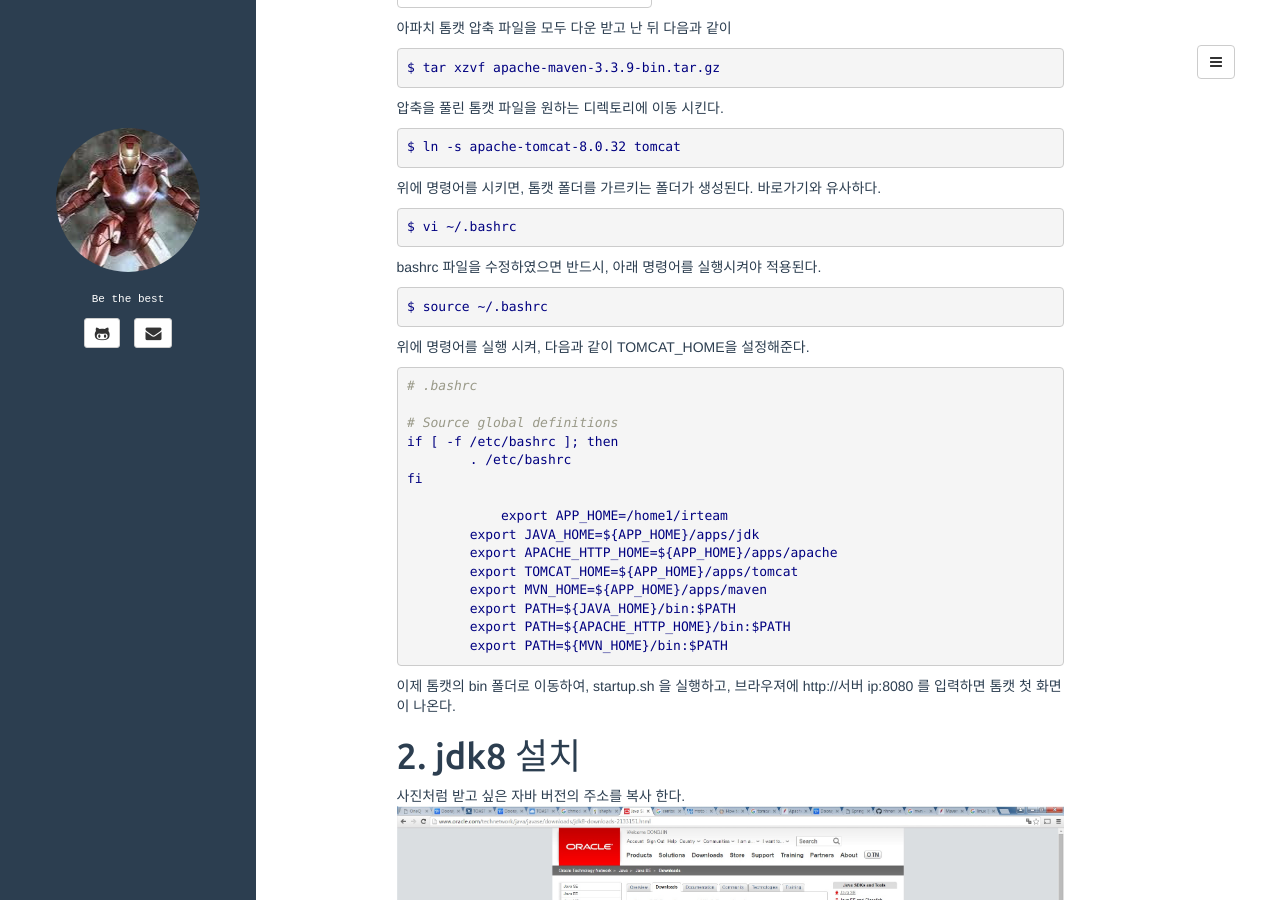
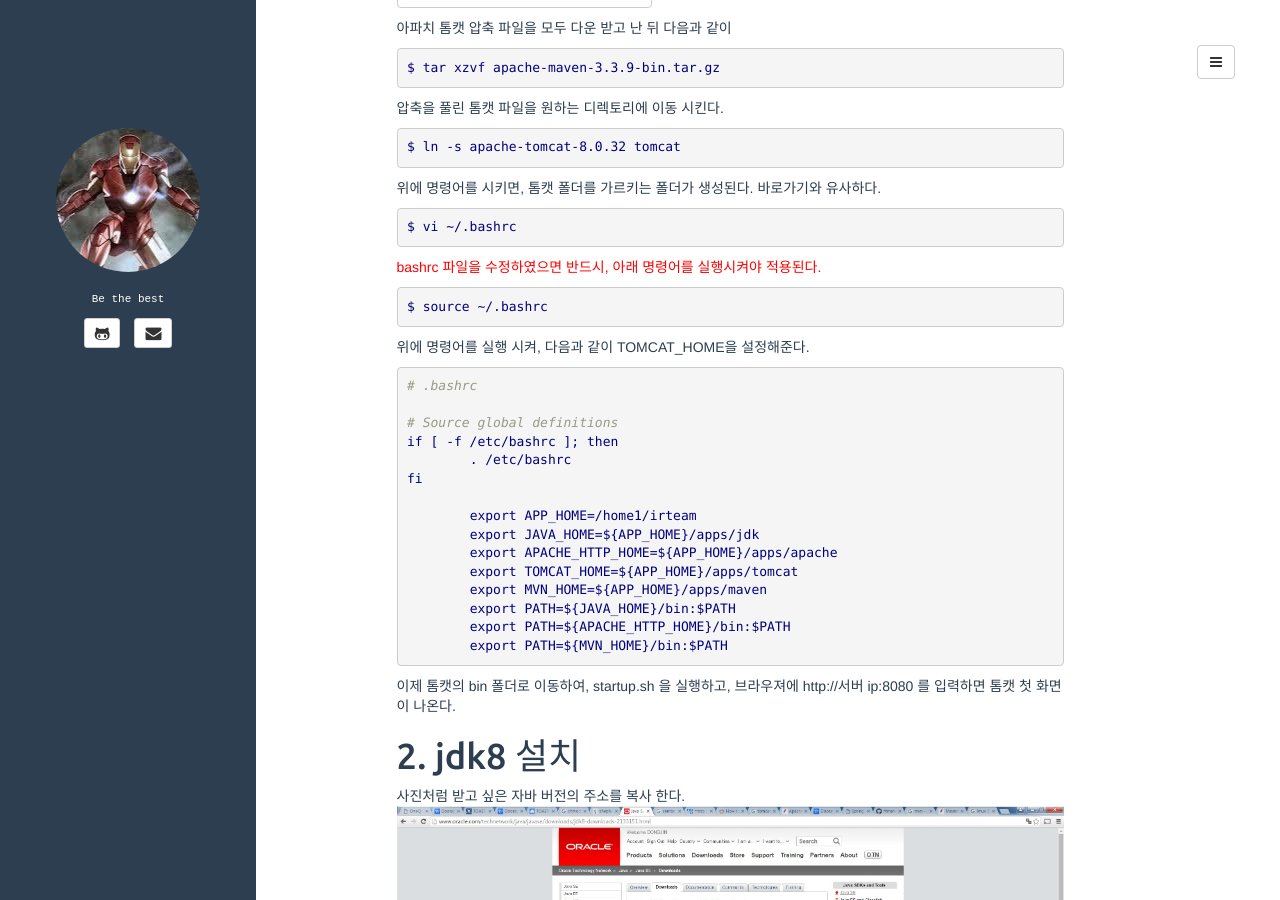
Before and after one commit to Seodj/Seodj.github.io, a Jekyll site: the page built from _posts/2016-02-12-linux-tomcat-setting.md, in a window 1280 px wide and 900 px high, scrolled down 821 px. Built offline with Jekyll 4.4.1, drawn with Linux system fonts in a browser that asks for light colours; comment, search, counter and statistics services are not loaded.

Commit message:
font color change

```diff
--- a/_posts/2016-02-12-linux-tomcat-setting.md
+++ b/_posts/2016-02-12-linux-tomcat-setting.md
@@ -43,7 +43,7 @@ $ ln -s apache-tomcat-8.0.32 tomcat
 $ vi ~/.bashrc
 {% endhighlight %}
 
-bashrc 파일을 수정하였으면 반드시, 아래 명령어를 실행시켜야 적용된다.
+<span style="color:#ff0000">bashrc 파일을 수정하였으면 반드시, 아래 명령어를 실행시켜야 적용된다.</span>
 
 {% highlight yaml %}
 $ source ~/.bashrc
@@ -59,7 +59,7 @@ if [ -f /etc/bashrc ]; then
         . /etc/bashrc
 fi
 
-	    export APP_HOME=/home1/irteam
+        export APP_HOME=/home1/irteam
         export JAVA_HOME=${APP_HOME}/apps/jdk
         export APACHE_HTTP_HOME=${APP_HOME}/apps/apache
         export TOMCAT_HOME=${APP_HOME}/apps/tomcat
```
